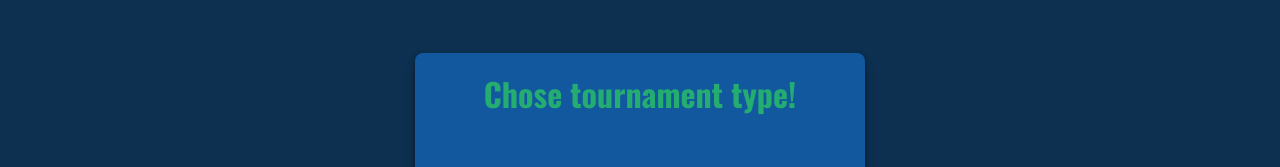
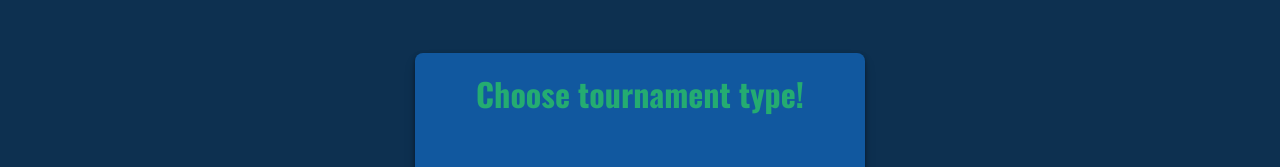
Before and after one commit to NikitaLizin/TournamentSpinner, a plain HTML site: page cod Team spinner/index.html in a window 1280 px wide. Shown: the part 137-304 px from the top of the page. Drawn offline with nearby package versions, Linux system fonts and the light colour scheme.

Commit message:
Update index.html

```diff
--- a/cod Team spinner/index.html
+++ b/cod Team spinner/index.html
@@ -33,7 +33,7 @@
   <main>
       <!-- 1). form to collect information -->
     <div class = "form ">
-        <h2 id="h2Form"> Chose tournament type! </h2>
+        <h2 id="h2Form"> Choose tournament type! </h2>
 
         <!-- 1.1 quads, trios,duos -->
         <div class = "typeForm" id="type" style="display:none">
```
